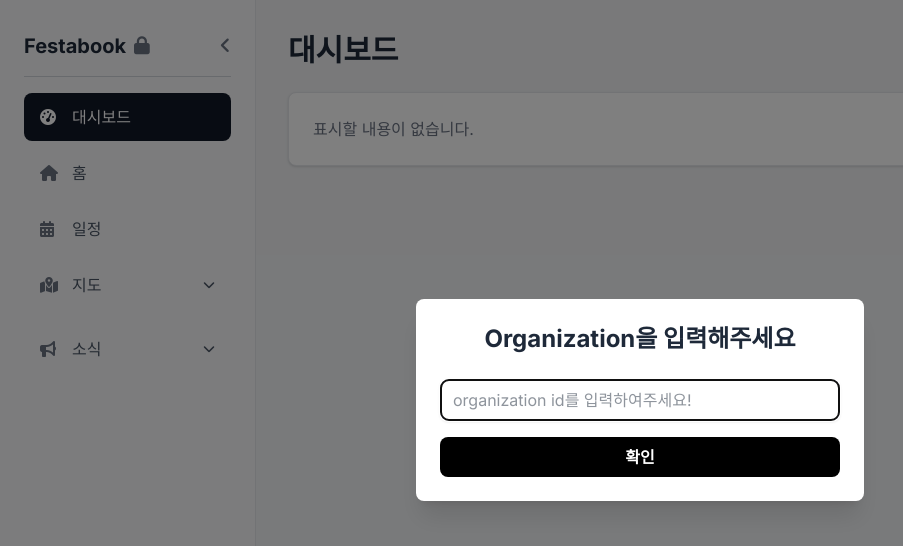
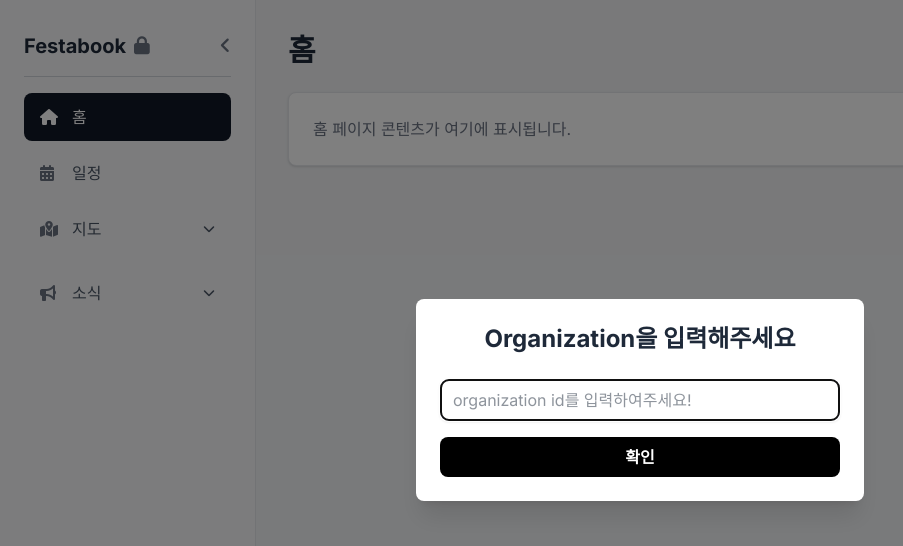
Before and after one commit to woowacourse-teams/2025-festabook, a React (Vite) app in the folder frontend/: page / in a window 1280 px wide. Shown: the top 546 px of the page, without its empty margins (0-903 px from the left). Built offline with nearby package versions, Linux system fonts and the light colour scheme; a web font is replaced by a local one.

Commit message:
refactor: 대시보드 탭 삭제

```diff
--- a/frontend/src/App.jsx
+++ b/frontend/src/App.jsx
@@ -9,7 +9,7 @@ import { ModalContext } from './contexts/ModalContext';
 import Sidebar from './components/layout/Sidebar';
 
 // Pages
-import Dashboard from './pages/Dashboard';
+
 import GenericPage from './pages/GenericPage';
 import SchedulePage from './pages/SchedulePage';
 import BoothsPage from './pages/BoothsPage';
@@ -35,7 +35,7 @@ import Toast from './components/common/Toast';
 import OrganizationPage from "./pages/OrganizationPage.jsx";
 
 function App() {
-    const [page, setPage] = useState('dashboard');
+    const [page, setPage] = useState('home');
     const [modalState, setModalState] = useState({ type: null, props: {} });
     const [toasts, setToasts] = useState([]);
     const [sidebarOpen, setSidebarOpen] = useState(true); // 사이드바 열림/닫힘 상태 추가
@@ -50,7 +50,7 @@ function App() {
 
     const renderPage = () => {
         switch (page) {
-            case 'dashboard': return <Dashboard />;
+
             case 'home': return <GenericPage title="홈" />;
             case 'schedule': return <SchedulePage />;
             case 'booths': return <BoothsPage />;
@@ -58,7 +58,7 @@ function App() {
             case 'notices': return <NoticesPage />;
             case 'lost-found': return <LostFoundPage />;
             case 'qna': return <QnaPage />;
-            default: return <Dashboard />;
+            default: return <GenericPage title="홈" />;
         }
     };
 
--- a/frontend/src/components/layout/Sidebar.jsx
+++ b/frontend/src/components/layout/Sidebar.jsx
@@ -117,7 +117,7 @@ const Sidebar = ({ open, setOpen }) => {
                     <div className="flex flex-row items-center gap-2 min-w-0">
                         <h1
                             className={`text-xl font-bold cursor-pointer transition-all duration-300 whitespace-nowrap overflow-hidden text-ellipsis ${textVisible ? 'opacity-100' : 'opacity-0'}`}
-                            onClick={() => setPage('dashboard')}
+                            onClick={() => setPage('home')}
                         >
                             Festabook
                         </h1>
@@ -163,7 +163,7 @@ const Sidebar = ({ open, setOpen }) => {
             )}
             <div className={`w-full h-px bg-gray-300 ${open ? '' : 'hidden'}`} />
             <nav className="flex flex-col space-y-2 mt-4">
-                <NavLink target="dashboard" icon="fa-tachometer-alt" open={open}>대시보드</NavLink>
+
                 <NavLink target="home" icon="fa-home" open={open}>홈</NavLink>
                 <NavLink target="schedule" icon="fa-calendar-alt" open={open}>일정</NavLink>
                 <SubMenu icon="fa-map-marked-alt" title="지도" links={[{ target: 'booths', title: '플레이스 관리' }, { target: 'map-settings', title: '지도 설정' }]} open={openMenus[0]} onToggle={() => handleSubMenuToggle(0)} sidebarOpen={open} />
--- a/frontend/src/pages/Dashboard.jsx
+++ /dev/null
@@ -1,12 +0,0 @@
-import React from 'react';
-
-const Dashboard = () => (
-    <div>
-        <h2 className="text-3xl font-bold mb-6">대시보드</h2>
-        <div className="bg-white rounded-lg shadow-sm border border-gray-200 p-6">
-            <p className="text-gray-500">표시할 내용이 없습니다.</p>
-        </div>
-    </div>
-);
-
-export default Dashboard;
```
